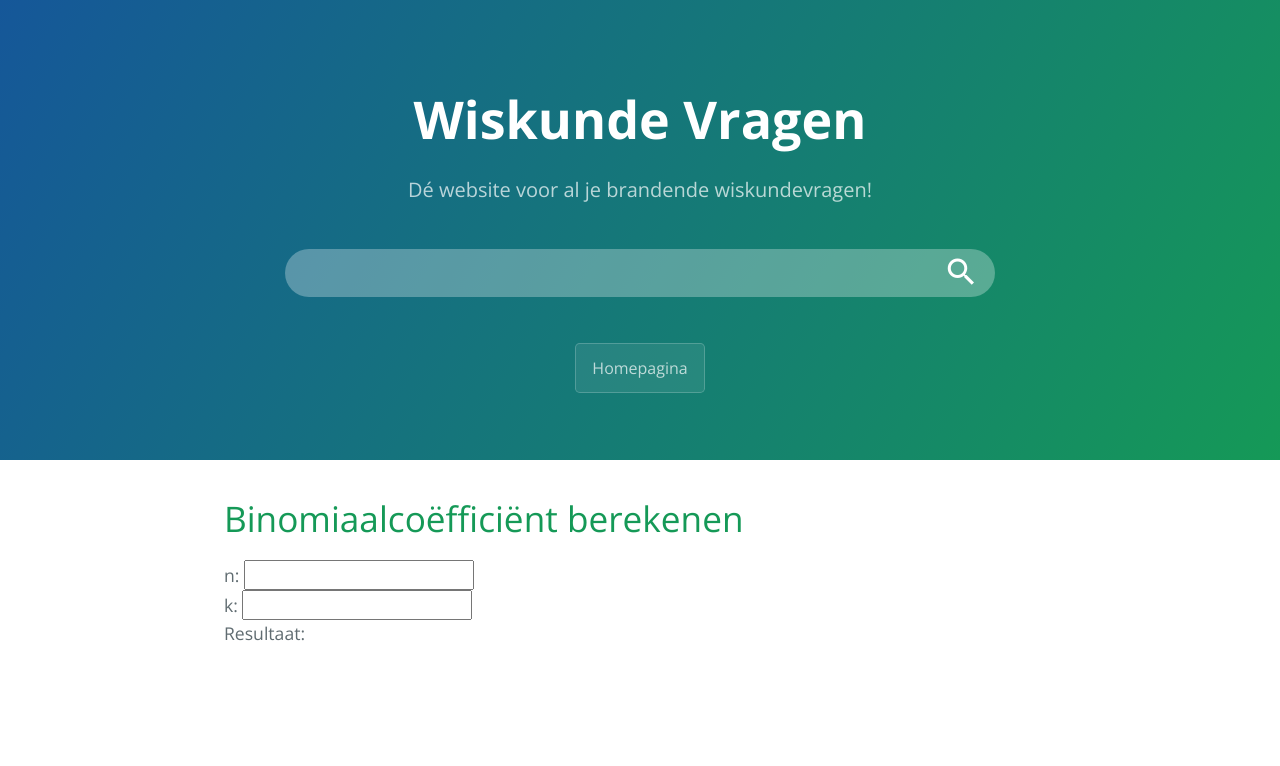
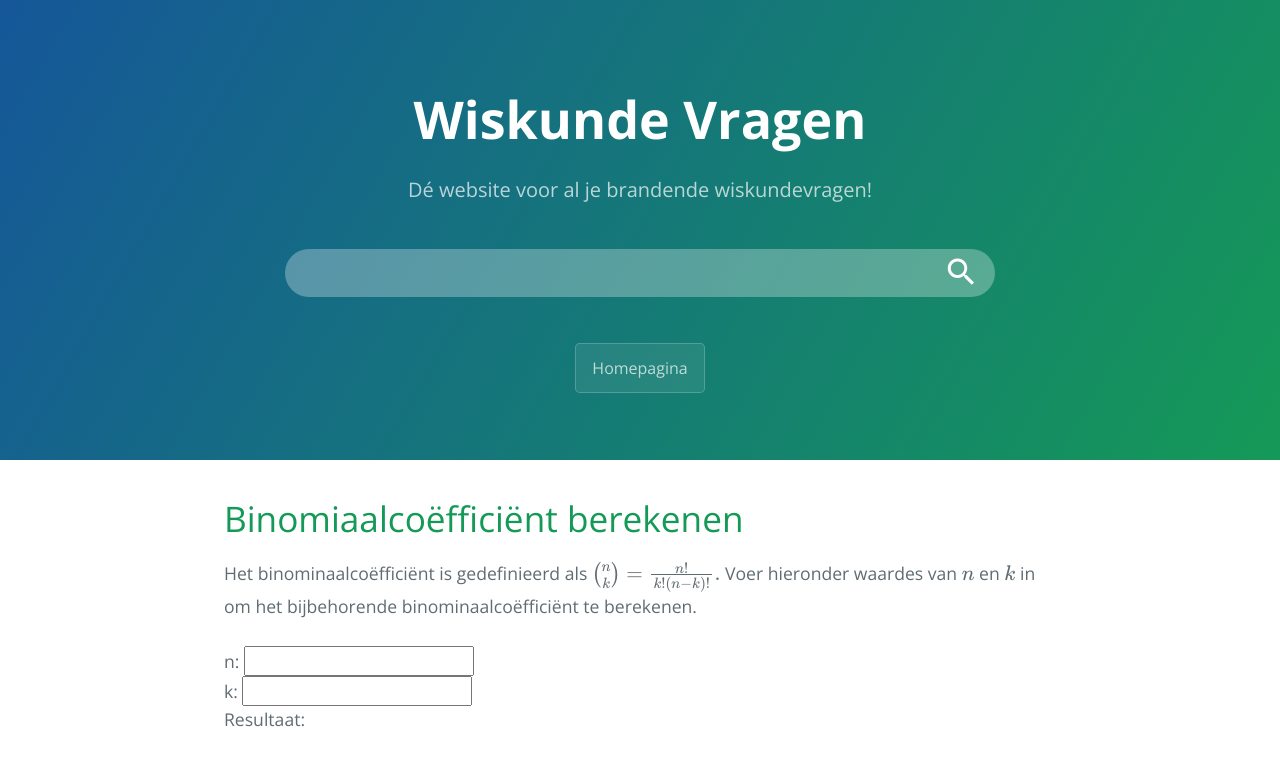
Before and after one commit to wiskundevragen/wiskundevragen.github.io, a Jekyll site: the page built from binominaal.html, in a window 1280 px wide. Shown: the top 766 px of the page. Built offline with Jekyll 4.4.1, drawn with Linux system fonts in a browser that asks for light colours.

Commit message:
add explanation

```diff
--- a/binominaal.html
+++ b/binominaal.html
@@ -3,6 +3,10 @@ desc: "Hier wordt uitgelegd wat het binominaalcoëfficiënt is, hoe je het berek
 je het snel kan laten uitrekenen."
 title: Binomiaalcoëfficiënt berekenen
 ---
+Het binominaalcoëfficiënt is gedefinieerd als <mathEl data='{n \choose k}=\frac{n!}{k!(n-k)!}.'>n boven k is gelijk aan
+	n faculteit gedeeld door (k faculteit maal (n-k) faculteit).</mathEl>
+Voer hieronder waardes van <mathEl data='n'>n</mathEl> en <mathEl data='k'>k</mathEl> in om het bijbehorende
+binominaalcoëfficiënt te berekenen.<br><br>
 n: <input id='n' /><br>
 k: <input id='k' /><br>
 Resultaat: <span id="result"></span>
```
